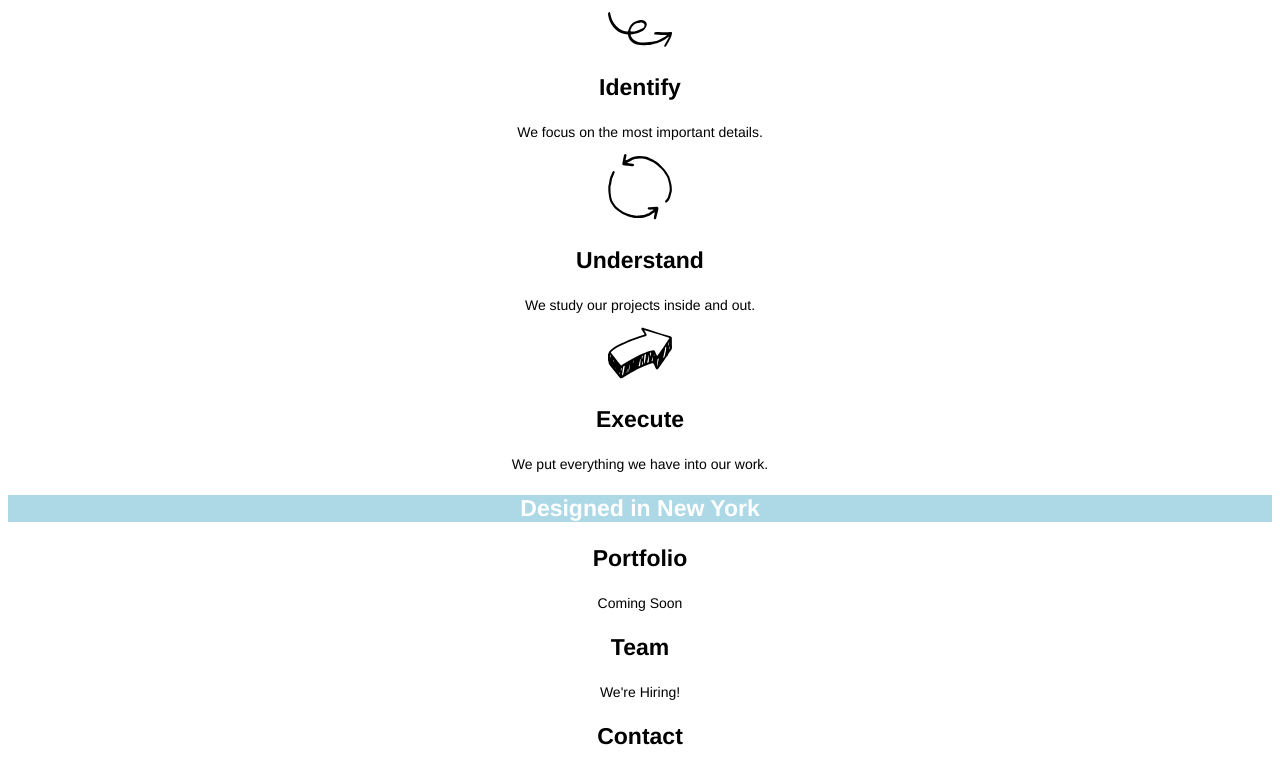
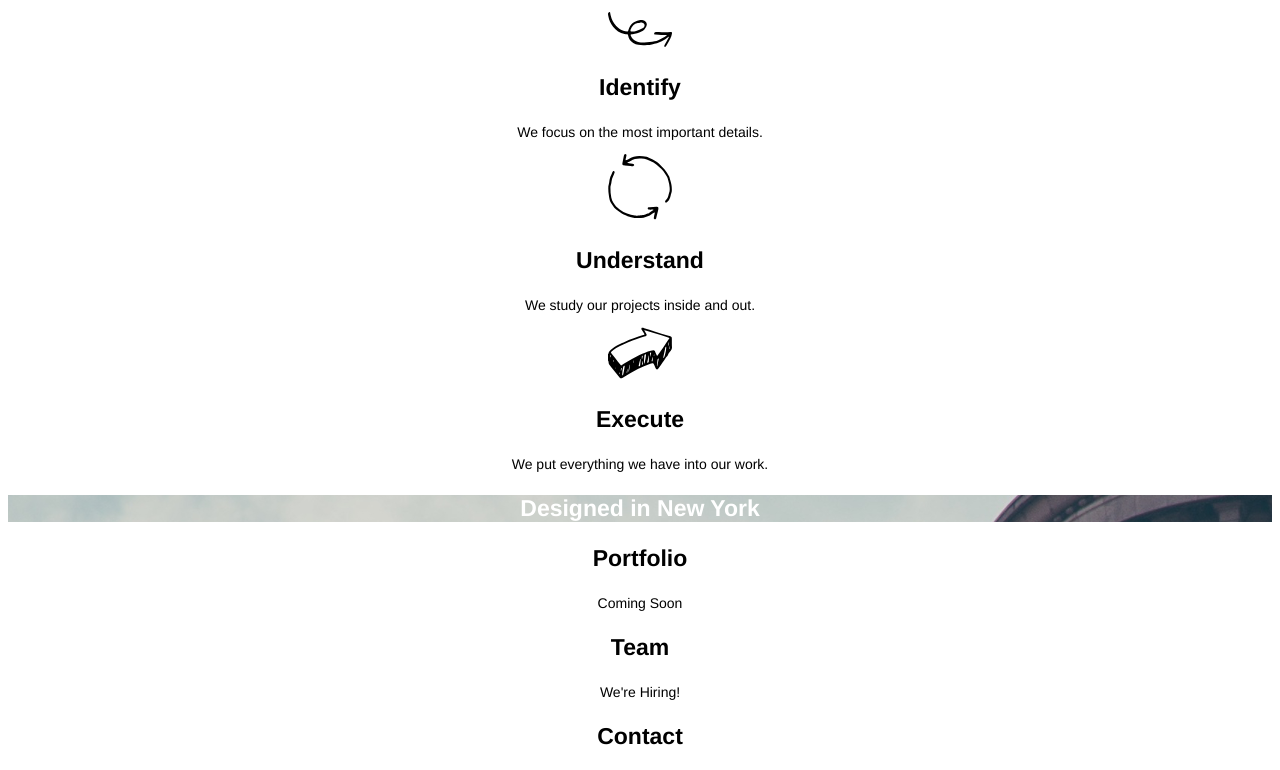
Before and after one commit to krazii-chik/Broadway, a plain HTML site: page index.html in a window 1280 px wide. Shown: the part 357-1127 px from the top of the page. Drawn offline with Linux system fonts and the light colour scheme.

Commit message:
Fix background-image for headers

```diff
--- a/resources/css/style.css
+++ b/resources/css/style.css
@@ -4,10 +4,9 @@ body {
 }
 
 header {
-    background-image: "\resources\images\the-flatiron-building.png";
-    background-repeat:space;
+    background-image: url('../the-flatiron-building.png');
+    background-repeat: no-repeat;
     background-position: top left;
-    background-color: lightblue;
 }
 
 header h1 {
```
Also changed, not shown: resources/the-flatiron-building.png (renamed from resources/images/the-flatiron-building.png).
